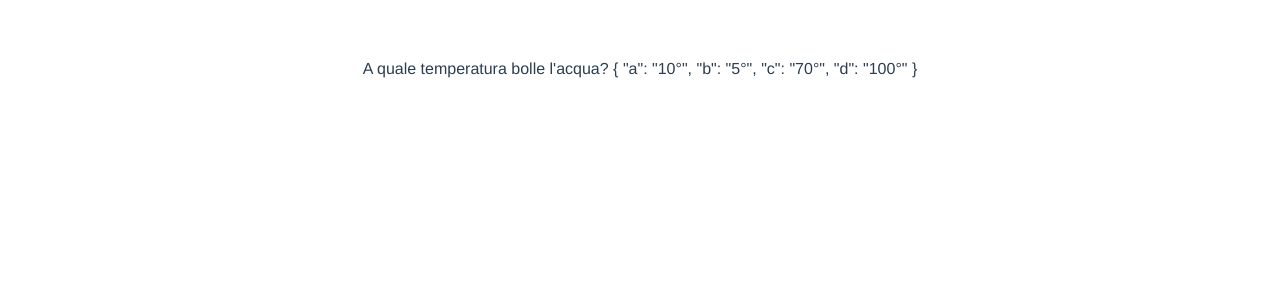
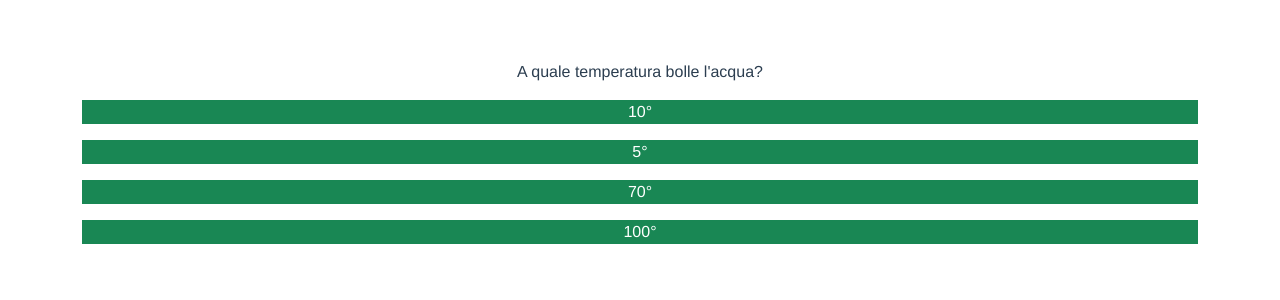
Before and after one commit to Sebushka89/Who-wants-to-be-a-Millionaire, a Vue app: page / in a window 1280 px wide. Shown: the top 300 px of the page. Built offline with nearby package versions, Linux system fonts and the light colour scheme.

Commit message:
5th commit

```diff
--- a/package.json
+++ b/package.json
@@ -8,6 +8,8 @@
     "lint": "vue-cli-service lint"
   },
   "dependencies": {
+    "@popperjs/core": "^2.10.2",
+    "bootstrap": "^5.1.3",
     "core-js": "^3.6.5",
     "vue": "^2.6.11"
   },
--- a/src/components/Answer.vue
+++ b/src/components/Answer.vue
@@ -1,6 +1,19 @@
 <template>
   <div >
-
+    <div v-for="(dom,index) in domandarispostaRandom" :key="index">
+      <div class="container">
+        <div class="row">
+          <div class="col-12">
+            <div class="btn-success mt-3"  @click="$emit('checkAnswer',dom.risposta.a )">{{dom.risposta.a}}</div>
+            <div class="btn-success mt-3"  @click="$emit('checkAnswer',dom.risposta.b)">{{dom.risposta.b}}</div>
+          </div>
+          <div class="col-12 ">
+            <div class="btn-success mt-3"  @click="$emit('checkAnswer',dom.risposta.c )">{{dom.risposta.c}}</div>
+            <div class="btn-success mt-3"  @click="$emit('checkAnswer',dom.risposta.d)">{{dom.risposta.d}}</div>
+          </div>
+        </div>
+      </div>
+    </div>
   </div>
 </template>
 
@@ -8,7 +21,7 @@
 export default {
   name: 'Answer',
   props: {
-
+    domandarispostaRandom: Array,
   },
   data() {
         return {
--- a/src/components/Container.vue
+++ b/src/components/Container.vue
@@ -1,7 +1,7 @@
 <template>
   <div>
     <Question :domandarispostaRandom="domandarispostaRandom" />
-    <Answer />
+    <Answer @checkAnswer="checkRisposta" :domandarispostaRandom="domandarispostaRandom"/>
   </div>
 </template>
 
@@ -19,7 +19,10 @@ export default {
   },
   data() {
         return {
+          domandeRandomId:[],
           domandarispostaRandom: [],
+          questionAnswered: false,
+          questionIsCorrect: false,
           domande: [
             {
               domanda: "Quante champions ha vinto il Milan?",
@@ -39,7 +42,7 @@ export default {
               risposta: {
                 a: "Cristoforo Colombo",
                 b: "Carlo Pellegatti",
-                c: "216",
+                c: "Andrea Calzolari",
                 d: "Amerigo Vespucci",
               },
               rispostaCorretta: "Cristoforo Colombo",
@@ -97,10 +100,12 @@ export default {
               rispostaCorretta: "2",
             },
           ],
+
         }
     },
     mounted(){
-      this.nuovaDomanda()
+      this.nuovaDomanda();
+      this.getRandomNumbers(5);
     },
     methods:{
         getRandomDomanda(max) {
@@ -113,8 +118,26 @@ export default {
               this.domandarispostaRandom.push({domanda:el.domanda,risposta:el.risposta,id:el.id, rispostaCorretta:el.rispostaCorretta})
             }
           })
+        },
+        checkRisposta(checkAnswer) {
+          if(checkAnswer==this.domandarispostaRandom[0].rispostaCorretta){
+            console.log("risposta corretta")
+          }else{
+            console.log("risposta sbagliata")
+          }
+        },
+        getRandomNumbers(num) {
+          let max = this.domande.length
+          while(this.domandeRandomId.length < num){
+            let random = Math.floor(Math.random() * (max)+1)
+            if(!this.domandeRandomId.includes(random)){
+              this.domandeRandomId.push(random)
+            }
+          }
         }
     },
+    computed:{
+    }
 }
 </script>
 
--- a/src/components/Question.vue
+++ b/src/components/Question.vue
@@ -2,7 +2,6 @@
   <div >
     <div v-for="(dom,index) in domandarispostaRandom" :key="index">
       {{dom.domanda}}
-      {{dom.risposta}}
     </div>
   </div>
 </template>
--- a/src/main.js
+++ b/src/main.js
@@ -1,3 +1,5 @@
+import 'bootstrap'
+import 'bootstrap/dist/css/bootstrap.min.css'
 import Vue from 'vue'
 import App from './App.vue'
 
```
Also changed, not shown: 1 other file (tests, documents, lock files or other folders).
